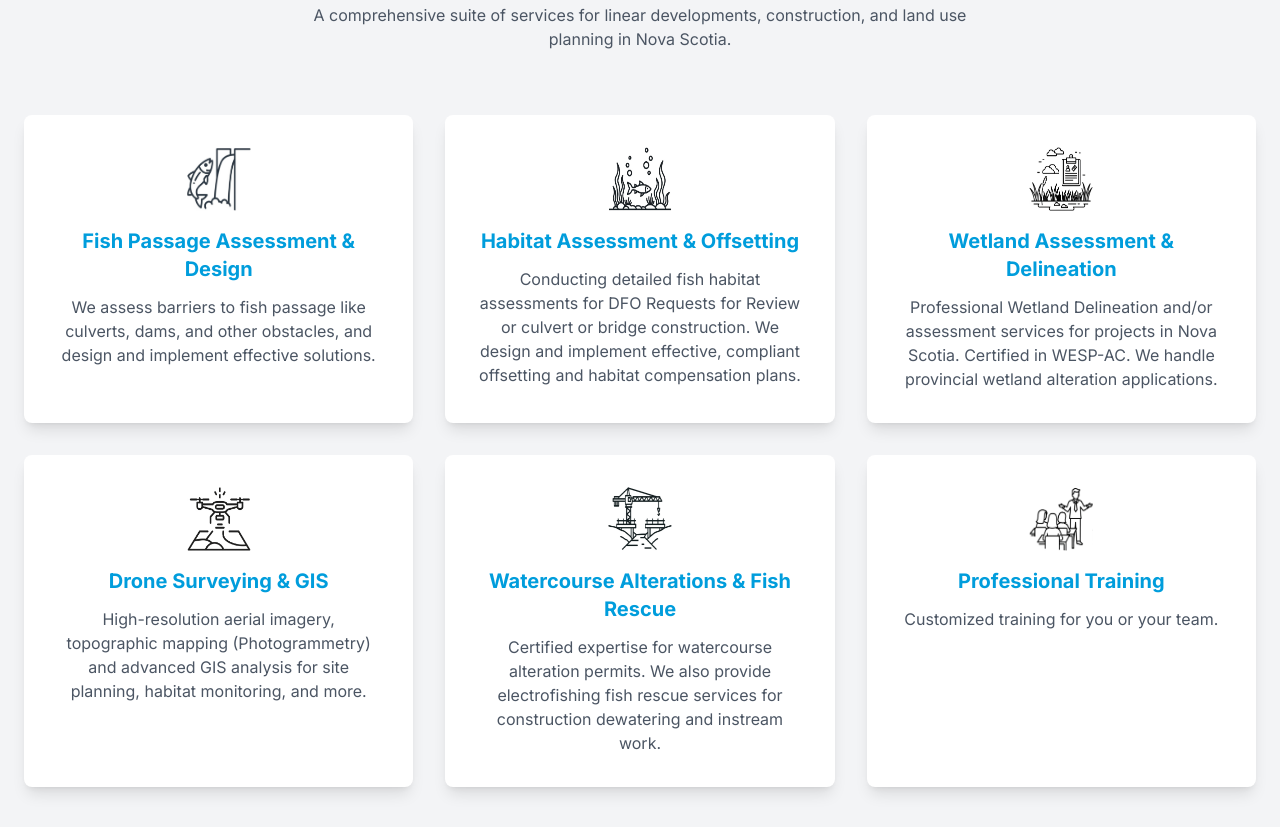
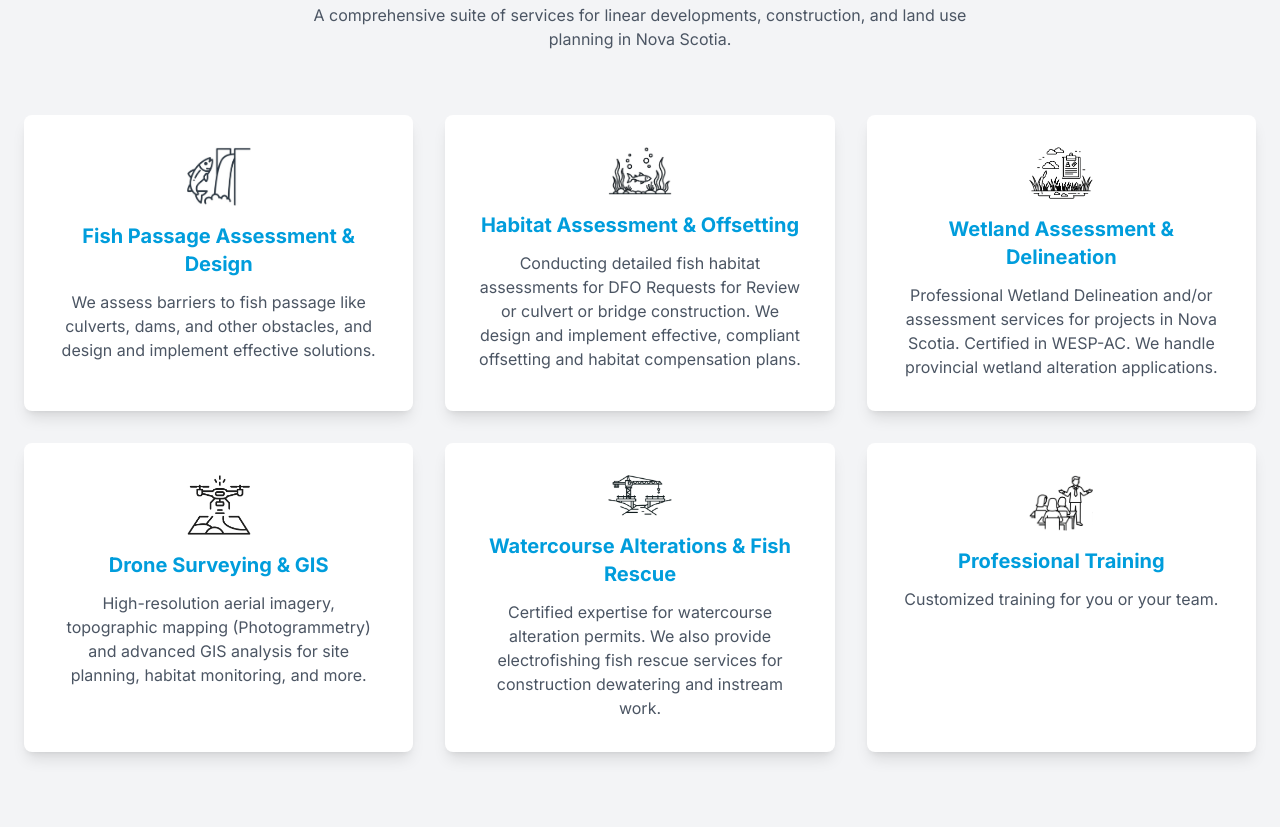
Before and after one commit to WDAN72/aquahabwebsite, a website: page index.html in a window 1280 px wide. Shown: the part 1473-2300 px from the top of the page. Drawn offline with nearby package versions, Linux system fonts and the light colour scheme.

Commit message:
Preserve service icon aspect ratios

```diff
--- a/index.html
+++ b/index.html
@@ -125,42 +125,42 @@ Providing expert services in fish habitat assessment, watercourse alteration per
                 </div>
                 <div class="grid md:grid-cols-2 lg:grid-cols-3 gap-8">
                     <div class="bg-white p-8 rounded-lg shadow-lg hover:shadow-xl hover:-translate-y-1 transition-all duration-300 flex flex-col">
-                        <img src="FPA.png" alt="Icon representing improved fish passage through a culvert." class="h-16 w-16 mb-4 self-center" width="619" height="567">
+                        <img src="FPA.png" alt="Icon representing improved fish passage through a culvert." class="w-16 h-auto mb-4 self-center" width="619" height="567">
                         <h3 class="text-xl font-bold mb-3 text-brand-accent text-center">Fish Passage Assessment & Design</h3>
                         <p class="text-gray-600 text-center flex-grow">
                             We assess barriers to fish passage like culverts, dams, and other obstacles, and design and implement effective solutions.
                         </p>
                     </div>
                     <div class="bg-white p-8 rounded-lg shadow-lg hover:shadow-xl hover:-translate-y-1 transition-all duration-300 flex flex-col">
-                        <img src="FH.png" alt="Icon representing a detailed fish habitat map." class="h-16 w-16 mb-4 self-center" width="597" height="449">
+                        <img src="FH.png" alt="Icon representing a detailed fish habitat map." class="w-16 h-auto mb-4 self-center" width="597" height="449">
                         <h3 class="text-xl font-bold mb-3 text-brand-accent text-center">Habitat Assessment & Offsetting</h3>
                         <p class="text-gray-600 text-center flex-grow">
                             Conducting detailed fish habitat assessments for DFO Requests for Review or culvert or bridge construction. We design and implement effective, compliant offsetting and habitat compensation plans.
                         </p>
                     </div>
                     <div class="bg-white p-8 rounded-lg shadow-lg hover:shadow-xl hover:-translate-y-1 transition-all duration-300 flex flex-col">
-                        <img src="WLA.png" alt="Icon showing wetland boundaries being delineated on a map." class="h-16 w-16 mb-4 self-center" width="506" height="408">
+                        <img src="WLA.png" alt="Icon showing wetland boundaries being delineated on a map." class="w-16 h-auto mb-4 self-center" width="506" height="408">
                         <h3 class="text-xl font-bold mb-3 text-brand-accent text-center">Wetland Assessment & Delineation</h3>
                         <p class="text-gray-600 text-center flex-grow">
                             Professional Wetland Delineation and/or assessment services for projects in Nova Scotia. Certified in WESP-AC. We handle provincial wetland alteration applications.
                         </p>
                     </div>
                     <div class="bg-white p-8 rounded-lg shadow-lg hover:shadow-xl hover:-translate-y-1 transition-all duration-300 flex flex-col">
-                        <img src="DSGIS.png" alt="Icon of a drone surveying a watercourse." class="h-16 w-16 mb-4 self-center" width="502" height="469">
+                        <img src="DSGIS.png" alt="Icon of a drone surveying a watercourse." class="w-16 h-auto mb-4 self-center" width="502" height="469">
                         <h3 class="text-xl font-bold mb-3 text-brand-accent text-center">Drone Surveying & GIS</h3>
                         <p class="text-gray-600 text-center flex-grow">
                             High-resolution aerial imagery, topographic mapping (Photogrammetry) and advanced GIS analysis for site planning, habitat monitoring, and more.
                         </p>
                     </div>
                     <div class="bg-white p-8 rounded-lg shadow-lg hover:shadow-xl hover:-translate-y-1 transition-all duration-300 flex flex-col">
-                        <img src="WCA.png" alt="Icon of a permit for a watercourse alteration." class="h-16 w-16 mb-4 self-center" width="791" height="508">
+                        <img src="WCA.png" alt="Icon of a permit for a watercourse alteration." class="w-16 h-auto mb-4 self-center" width="791" height="508">
                         <h3 class="text-xl font-bold mb-3 text-brand-accent text-center">Watercourse Alterations & Fish Rescue</h3>
                         <p class="text-gray-600 text-center flex-grow">
                             Certified expertise for watercourse alteration permits. We also provide electrofishing fish rescue services for construction dewatering and instream work.
                         </p>
                     </div>
                     <div class="bg-white p-8 rounded-lg shadow-lg hover:shadow-xl hover:-translate-y-1 transition-all duration-300 flex flex-col">
-                        <img src="PDT.png" alt="Icon representing a training certificate for environmental best practices." class="h-16 w-16 mb-4 self-center" width="598" height="525">
+                        <img src="PDT.png" alt="Icon representing a training certificate for environmental best practices." class="w-16 h-auto mb-4 self-center" width="598" height="525">
                         <h3 class="text-xl font-bold mb-3 text-brand-accent text-center">Professional Training</h3>
                         <p class="text-gray-600 text-center flex-grow">
                             Customized training for you or your team.
```
